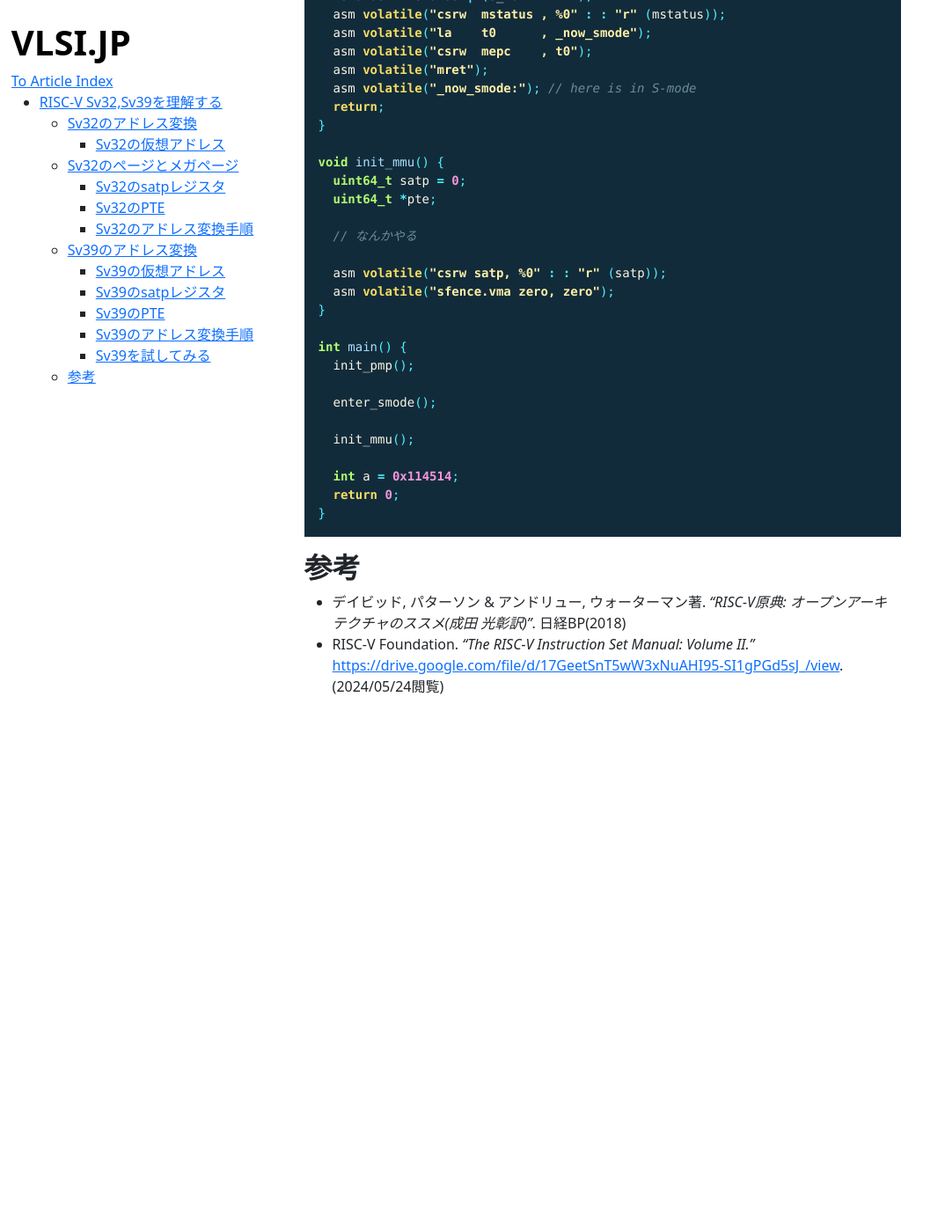
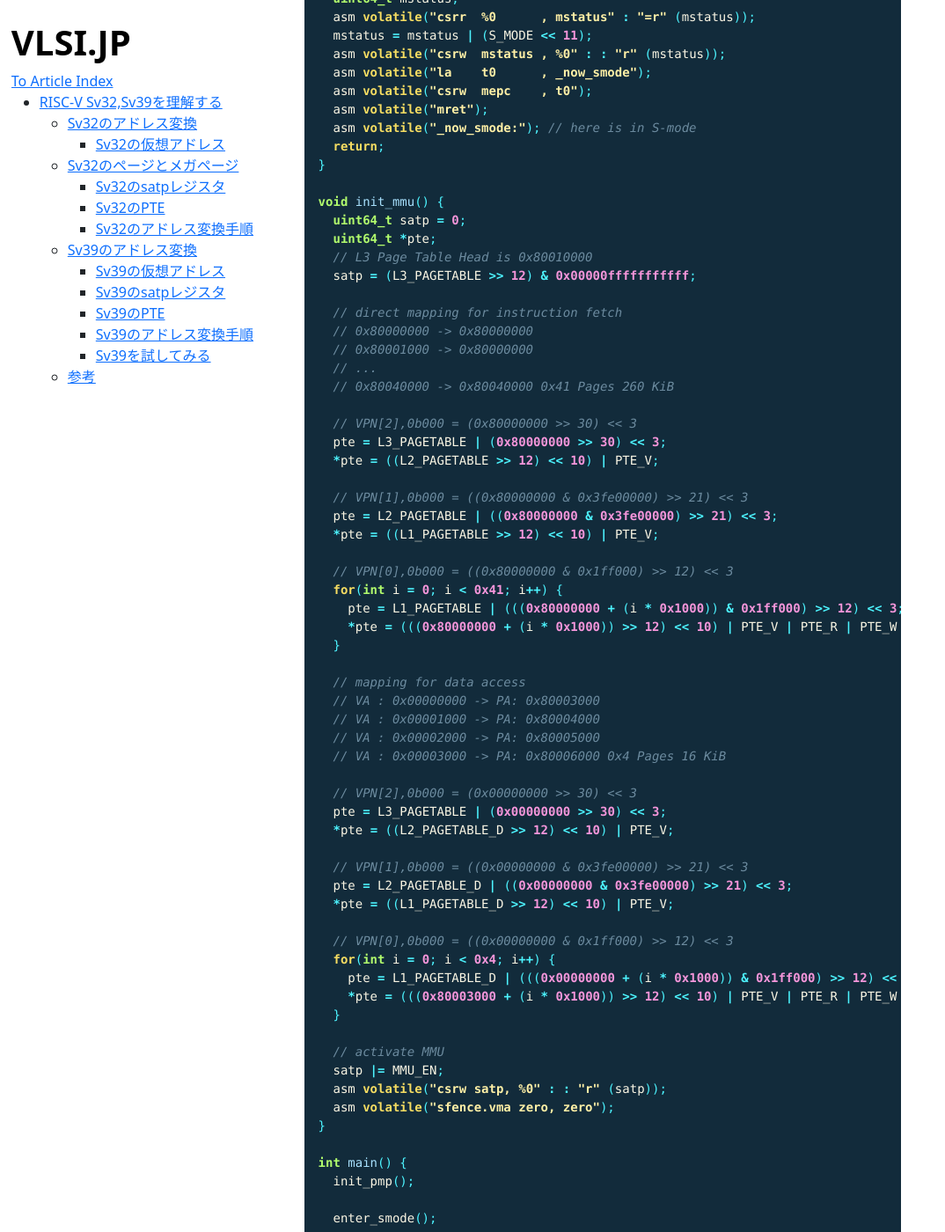
Before and after one commit to VLSI-JP/VLSI-JP.github.io, a Jekyll site: the page built from UnderstandMMU.md, in a window 1280 px wide and 1400 px high, scrolled down 7344 px. Shown: the whole window at 88% size, without its empty margins (0-1074 px from the left). Built offline with Jekyll 4.4.1, drawn with Linux system fonts in a browser that asks for light colours; before the commit the page ends 8152 px from its top, so only the background shows below that; some of the changed text lies outside the part shown.

Commit message:
add testcode

```diff
--- a/UnderstandMMU.md
+++ b/UnderstandMMU.md
@@ -62,43 +62,43 @@ RWXの全てが0の場合、`PTE.PPN`は次の段のページテーブルの先
 
 Sv32のアドレス変換の手順は以下の通り。なお原文はRISC-V Specification Volume2の10.3.2. Virtual Address Translation Processにある。
 
-1 . satp.PPN x PAGESIZE(0x1000)をaとする。
+
+1. satp.PPN x PAGESIZE(0x1000)をaとする。
 ![](https://raw.githubusercontent.com/VLSI-JP/VLSI-JP.github.io/refs/heads/main/images/UnderstandMMU/Sv32_Step1.png)
-
-
-2 . aにVPN[1] x PTESIZE(Sv32では0x4)を加算した値のアドレスにあるPTEにアクセスする
+2. aにVPN[1] x PTESIZE(Sv32では0x4)を加算した値のアドレスにあるPTEにアクセスする
 ![](https://raw.githubusercontent.com/VLSI-JP/VLSI-JP.github.io/refs/heads/main/images/UnderstandMMU/Sv32_Step2.png)
-
-
-3 . validかどうかアレする。
-
-
-4 . PTE.PPN x PAGESIZE(0x1000)をaとする。
+3. validかどうかアレする。
+4. PTE.PPN x PAGESIZE(0x1000)をaとする。
 ![](https://raw.githubusercontent.com/VLSI-JP/VLSI-JP.github.io/refs/heads/main/images/UnderstandMMU/Sv32_Step4.png)
 
+<ol start=2>
+    <li>
+        (2回目) aにVPN[0] x PTESIZE(Sv32では0x4)を加算した値のアドレスにあるPTEにアクセスする
+        <img src="https://raw.githubusercontent.com/VLSI-JP/VLSI-JP.github.io/refs/heads/main/images/UnderstandMMU/Sv32_Step22.png" />
+    </li>
+    <li>
+        (2回目) validかどうかアレする。
+    </li>
+    <li>
+        (2回目) なんかアレだったら落とす。
+    </li>
+</ol>
 
-2(2回目) . aにVPN[0] x PTESIZE(Sv32では0x4)を加算した値のアドレスにあるPTEにアクセスする
-![](https://raw.githubusercontent.com/VLSI-JP/VLSI-JP.github.io/refs/heads/main/images/UnderstandMMU/Sv32_Step22.png)
-
-
-3(2回目) . validかどうかアレする。
-
-
-4(2回目) . なんかアレだったら落とす。
-
-
-5 . これは物理アドレスを保持するPTEなのでLeaf PTEと呼ぶ。アクセスチェック。
-
-
-6 . よぐわがんね、これいる？ちなSuperpageはデカいページ、MegapageとかGigapage全般を指す
-
-
-7 . PTE.AとかDとかチェック
-
-
-8 . PTE.PPN x PAGESIZE(0x1000)にPage Offsetを加算した値が物理アドレスとなる。
-![](https://raw.githubusercontent.com/VLSI-JP/VLSI-JP.github.io/refs/heads/main/images/UnderstandMMU/Sv32_Step8.png)
-
+<ol start=5>
+    <li>
+        これは物理アドレスを保持するPTEなのでLeaf PTEと呼ぶ。アクセスチェック。
+    </li>
+    <li>
+        よぐわがんね、これいる？ちなSuperpageはデカいページ、MegapageとかGigapage全般を指す
+    </li>
+    <li>
+        PTE.AとかDとかチェック
+    </li>
+    <li>
+        PTE.PPN x PAGESIZE(0x1000)にPage Offsetを加算した値が物理アドレスとなる。
+        <img src="https://raw.githubusercontent.com/VLSI-JP/VLSI-JP.github.io/refs/heads/main/images/UnderstandMMU/Sv32_Step8.png" />
+    </li>
+</ol>
 
 ![](https://raw.githubusercontent.com/VLSI-JP/VLSI-JP.github.io/refs/heads/main/images/UnderstandMMU/Sv32_Translation.png)
 
@@ -139,8 +139,17 @@ typedef unsigned long uint64_t;
 #define PTE_R 0x2
 #define PTE_W 0x4
 #define PTE_X 0x8
+#define PTE_A 0x40
+#define PTE_D 0x80
 
 #define MMU_EN 0x8000000000000000
+
+#define TEXT_ADDR 0x80000000
+#define L3_PAGETABLE 0x80010000 // under .text
+#define L2_PAGETABLE 0x80020000
+#define L1_PAGETABLE 0x80030000
+#define L2_PAGETABLE_D 0x80080000
+#define L1_PAGETABLE_D 0x80090000
 
 void init_pmp() {
   //S-mode can access 0x00000000 ~ 0xffffffff range
@@ -166,9 +175,51 @@ void enter_smode() {
 void init_mmu() {
   uint64_t satp = 0;
   uint64_t *pte;
+  // L3 Page Table Head is 0x80010000
+  satp = (L3_PAGETABLE >> 12) & 0x00000fffffffffff;
 
-  // なんかやる
+  // direct mapping for instruction fetch
+  // 0x80000000 -> 0x80000000
+  // 0x80001000 -> 0x80000000
+  // ...
+  // 0x80040000 -> 0x80040000 0x41 Pages 260 KiB
 
+  // VPN[2],0b000 = (0x80000000 >> 30) << 3
+  pte = L3_PAGETABLE | (0x80000000 >> 30) << 3;
+  *pte = ((L2_PAGETABLE >> 12) << 10) | PTE_V;
+
+  // VPN[1],0b000 = ((0x80000000 & 0x3fe00000) >> 21) << 3
+  pte = L2_PAGETABLE | ((0x80000000 & 0x3fe00000) >> 21) << 3;
+  *pte = ((L1_PAGETABLE >> 12) << 10) | PTE_V;
+
+  // VPN[0],0b000 = ((0x80000000 & 0x1ff000) >> 12) << 3
+  for(int i = 0; i < 0x41; i++) {
+    pte = L1_PAGETABLE | (((0x80000000 + (i * 0x1000)) & 0x1ff000) >> 12) << 3;
+    *pte = (((0x80000000 + (i * 0x1000)) >> 12) << 10) | PTE_V | PTE_R | PTE_W | PTE_X | PTE_A | PTE_D;
+  }
+
+  // mapping for data access
+  // VA : 0x00000000 -> PA: 0x80003000
+  // VA : 0x00001000 -> PA: 0x80004000
+  // VA : 0x00002000 -> PA: 0x80005000
+  // VA : 0x00003000 -> PA: 0x80006000 0x4 Pages 16 KiB
+
+  // VPN[2],0b000 = (0x00000000 >> 30) << 3
+  pte = L3_PAGETABLE | (0x00000000 >> 30) << 3;
+  *pte = ((L2_PAGETABLE_D >> 12) << 10) | PTE_V;
+
+  // VPN[1],0b000 = ((0x00000000 & 0x3fe00000) >> 21) << 3
+  pte = L2_PAGETABLE_D | ((0x00000000 & 0x3fe00000) >> 21) << 3;
+  *pte = ((L1_PAGETABLE_D >> 12) << 10) | PTE_V;
+
+  // VPN[0],0b000 = ((0x00000000 & 0x1ff000) >> 12) << 3
+  for(int i = 0; i < 0x4; i++) {
+    pte = L1_PAGETABLE_D | (((0x00000000 + (i * 0x1000)) & 0x1ff000) >> 12) << 3;
+    *pte = (((0x80003000 + (i * 0x1000)) >> 12) << 10) | PTE_V | PTE_R | PTE_W | PTE_X | PTE_A | PTE_D;
+  }
+
+  // activate MMU
+  satp |= MMU_EN;
   asm volatile("csrw satp, %0" : : "r" (satp));
   asm volatile("sfence.vma zero, zero");
 }
```
Also changed, not shown: other parts of UnderstandMMU.md (+4 -0 lines).
